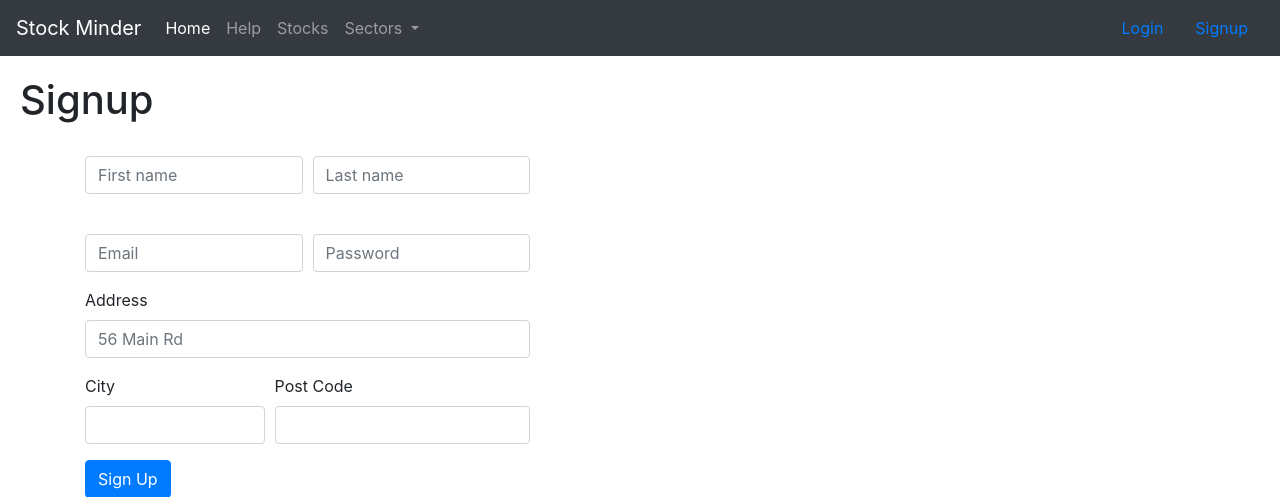
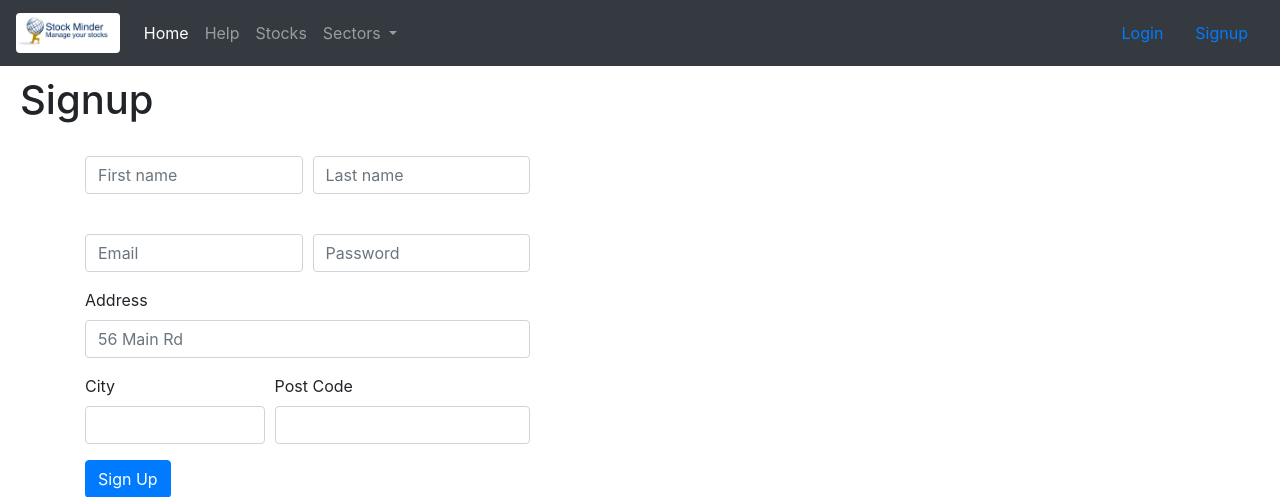
Before and after one commit to nennao/WorkExperience19, a Flask app: page /signup in a window 1280 px wide. Shown: the top 497 px of the page. Run offline with Flask 2, Linux system fonts and the light colour scheme; some libraries are stand-ins or nearby versions.

Commit message:
putttttt logoooooo innnnnnn

```diff
--- a/templates/base.html
+++ b/templates/base.html
@@ -7,8 +7,7 @@
     <meta name="viewport" content="width=device-width, initial-scale=1">
 
     <title>Stock Minder</title>
-
-    <!-- Bootstrap and FontAwesome links for css -->
+{#    <!-- Bootstrap and FontAwesome links for css -->#}
     <link rel="stylesheet" href="https://stackpath.bootstrapcdn.com/bootstrap/4.3.1/css/bootstrap.min.css"
           integrity="sha384-ggOyR0iXCbMQv3Xipma34MD+dH/1fQ784/j6cY/iJTQUOhcWr7x9JvoRxT2MZw1T" crossorigin="anonymous">
     <link rel="stylesheet" href="https://use.fontawesome.com/releases/v5.8.1/css/all.css"
@@ -22,7 +21,11 @@
 
 <!-- ==== NAV BAR (BOOTSTRAP) ===== -->
 <nav class="navbar navbar-expand-md navbar-dark bg-dark fixed-top">
-    <a class="navbar-brand" href="{{ url_for('home') }}">Stock Minder</a>
+
+
+    <a class="navbar-brand" href="{{ url_for('home') }}">
+        <img src="{{ url_for('static', filename='images/StockMinder.jpg') }}" class="rounded float-left" alt="logo" height="40">
+    </a>
     <button class="navbar-toggler" type="button" data-toggle="collapse" data-target="#navbarText">
         <span class="navbar-toggler-icon"></span>
     </button>
```
Also changed, not shown: static/images/StockMinder.jpg (added).
